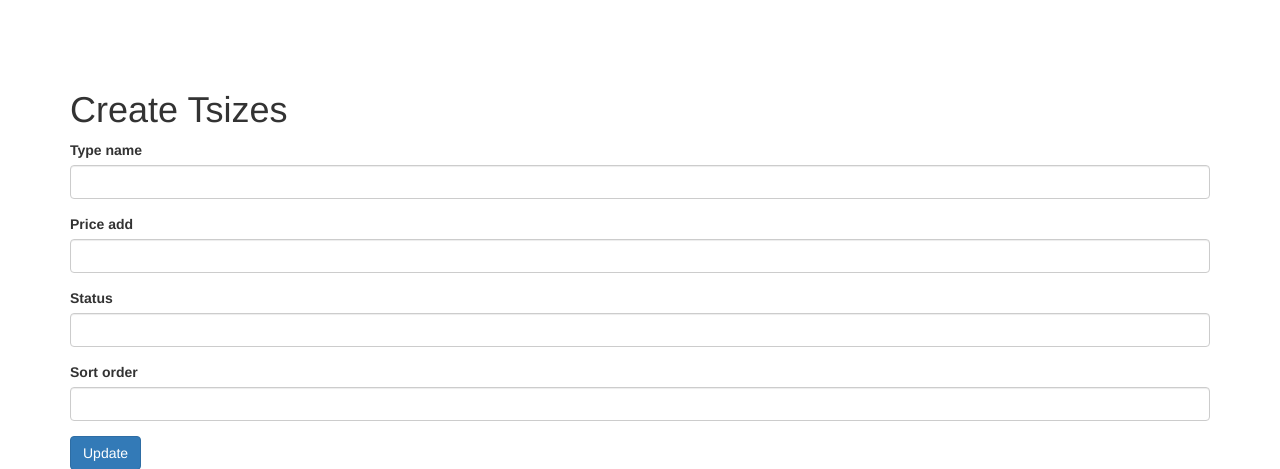
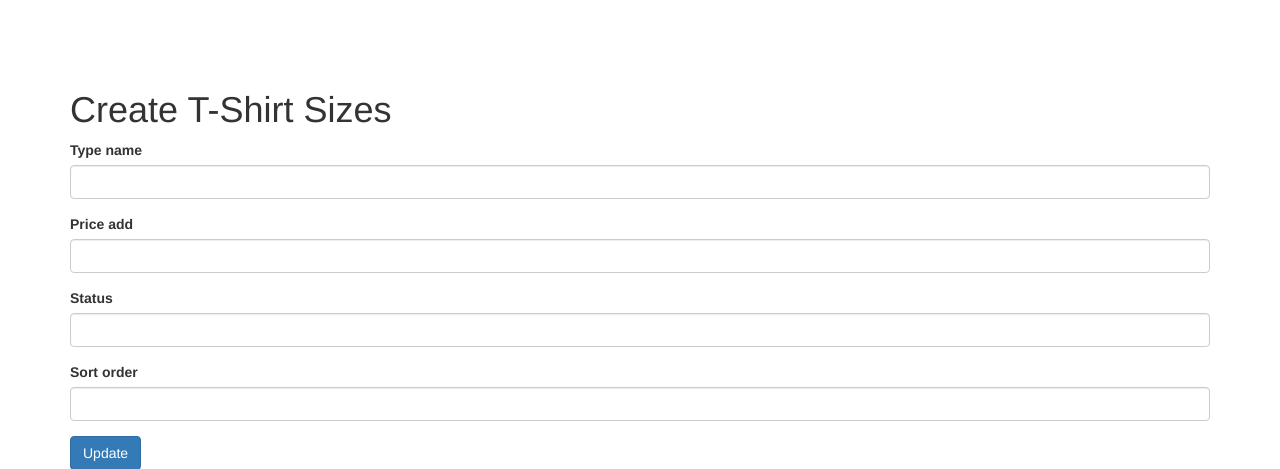
Before and after one commit to locnes/monstars, a Yii app: template views/tsizes/create.php in a window 1280 px wide. Shown: the top 469 px of the page. Run offline with PHP 8.4 and a stand-in for Yii, Linux system fonts and the light colour scheme; the template is opened without the code that fills it, so the values that code supplies are empty; form fields are guessed from the names that the template uses; some libraries are stand-ins or nearby versions.

Commit message:
change inner face and update title.

```diff
--- a/views/tsizes/create.php
+++ b/views/tsizes/create.php
@@ -6,7 +6,7 @@ use yii\helpers\Html;
 /* @var $this yii\web\View */
 /* @var $model app\models\Tsizes */
 
-$this->title = 'Create Tsizes';
+$this->title = 'Create T-Shirt Sizes';
 $this->params['breadcrumbs'][] = ['label' => 'T-Shirt Sizes', 'url' => ['index']];
 $this->params['breadcrumbs'][] = $this->title;
 ?>
```
